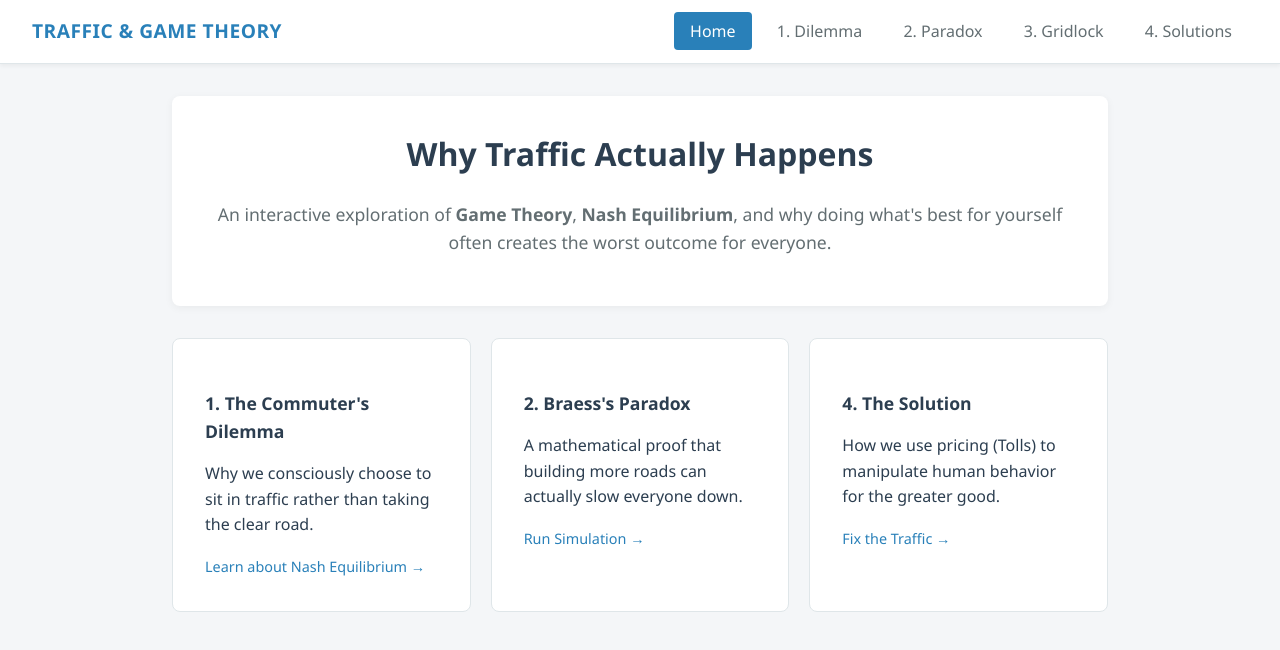
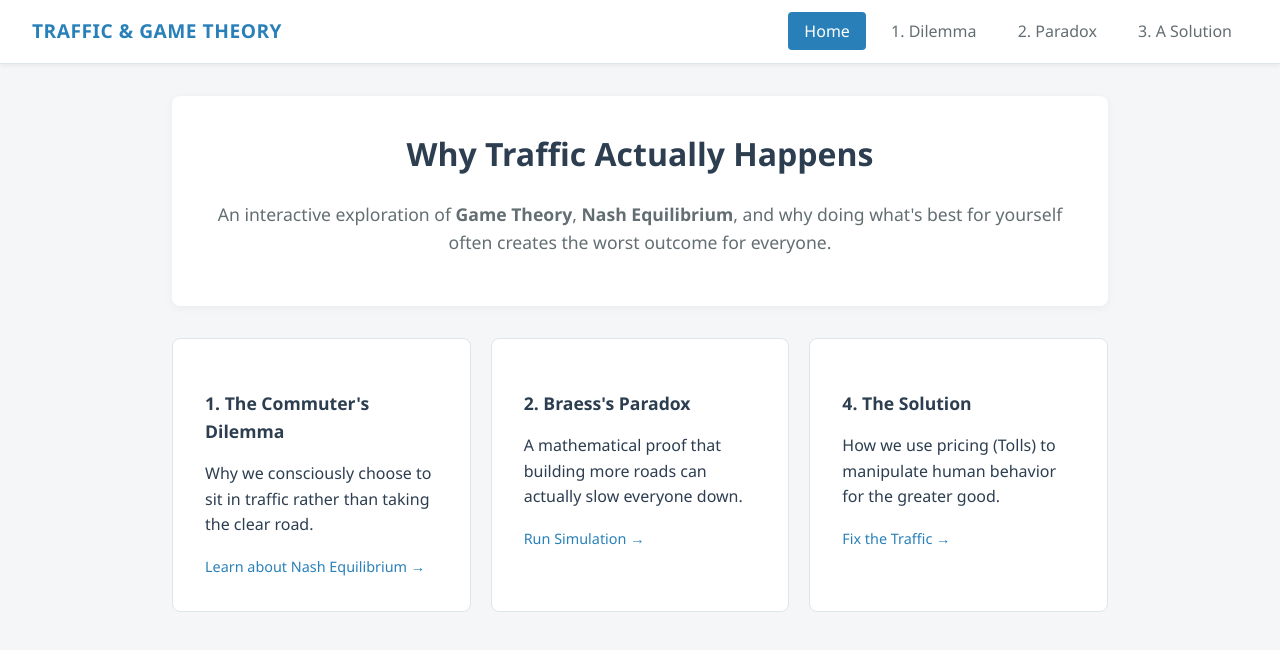
Before and after one commit to trngmtam/traffic-routing, a plain HTML site: page index.html in a window 1280 px wide. Drawn offline with Linux system fonts and the light colour scheme.

Commit message:
remove a section

```diff
--- a/index.html
+++ b/index.html
@@ -12,8 +12,7 @@
             <a href="index.html" class="active">Home</a>
             <a href="module1.html">1. Dilemma</a>
             <a href="module2.html">2. Paradox</a>
-            <a href="module3.html">3. Gridlock</a>
-            <a href="module4.html">4. Solutions</a>
+            <a href="module4.html">3. A Solution</a>
         </div>
     </nav>
 
```
